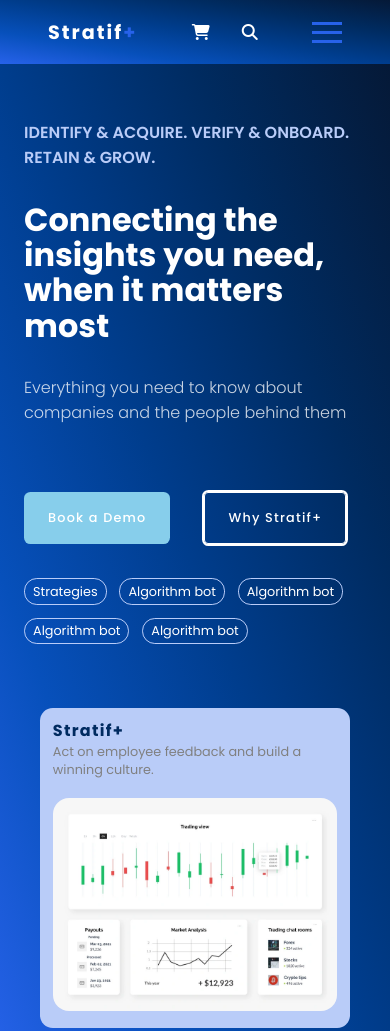
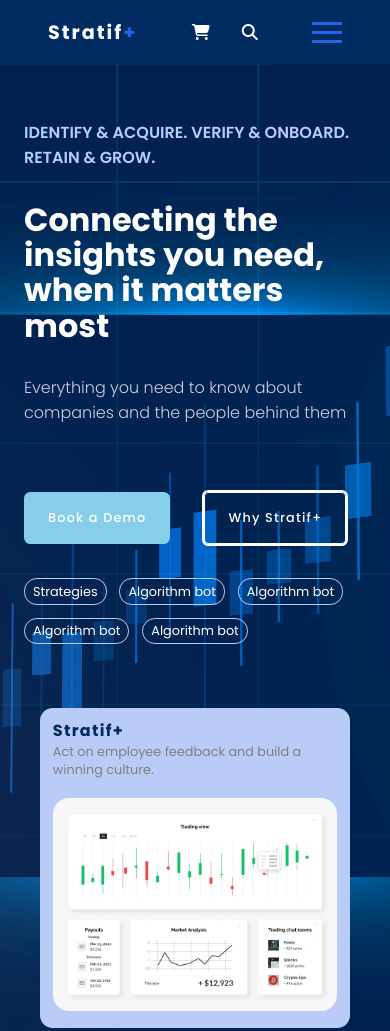
Before and after one commit to damandeep611/stockify, a plain HTML site: page index.html in a window 390 px wide. Shown: the top 1031 px of the page. Drawn offline with Linux system fonts and the light colour scheme.

Commit message:
updated hero section bg and header colors

```diff
--- a/script.js
+++ b/script.js
@@ -4,7 +4,3 @@
     navBar = document.querySelector(".nav-bar");
     navBar.classList.toggle("active");
   }
-
-
-  // ================change color on scroll header with sticky
-//
--- a/style.css
+++ b/style.css
@@ -101,8 +101,7 @@
 
 /* ==========================header section==== */
 .header {
-
-  background-image: linear-gradient(to left bottom, #051937, #002b60, #003d8d, #0750bb, #2762ea);
+ background: #053979;
   width: 100%;
   height: 4rem;
   display: flex;
@@ -161,7 +160,7 @@
 }
 @media only screen and (max-width: 900px) {
   .header {
-    background-image: linear-gradient(to left bottom, #051937, #002b60, #003d8d, #0750bb, #2762ea);
+    background: #002b60;
   }
  .hamburger {
   display: block;
@@ -180,7 +179,7 @@
   left: 0;
   right: 0;
   width: 100vw;
-  background-image: linear-gradient(to left bottom, #051937, #002b60, #003d8d, #0750bb, #2762ea);
+  background: #f8f8f8;
   color: var(--main-dark);
   transition: 0.5s;
   overflow: hidden;
@@ -211,8 +210,18 @@
 
 /* ===============hero banner ==== */
 .hero-section {
-  background-image: linear-gradient(to left bottom, #051937, #002b60, #003d8d, #0750bb, #2762ea);
+  background: rgba(0, 0, 0, .1);
   color: var(--primary-white);
+  position: relative;
+}
+.hero-section::before {
+  content: '';
+  position: absolute;
+  background: url(/content/icons/stock-market-bg.jpg)no-repeat center center/cover;
+  height: 100%;
+  width: 100%;
+  z-index: -1;
+
 }
 @media (min-width:720px) {
   .hero-wrap {
```
Also changed, not shown: content/icons/new_file.svg (added), content/icons/stock-market-bg.jpg (added).
